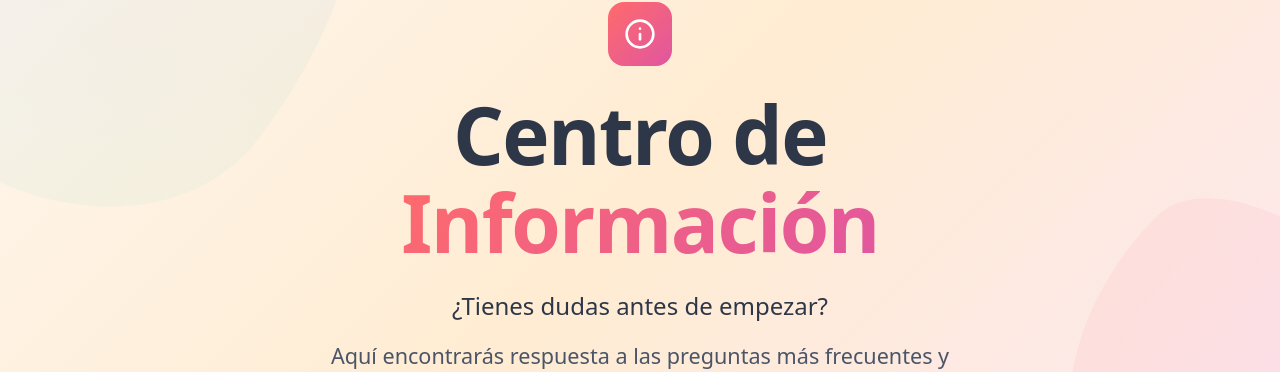
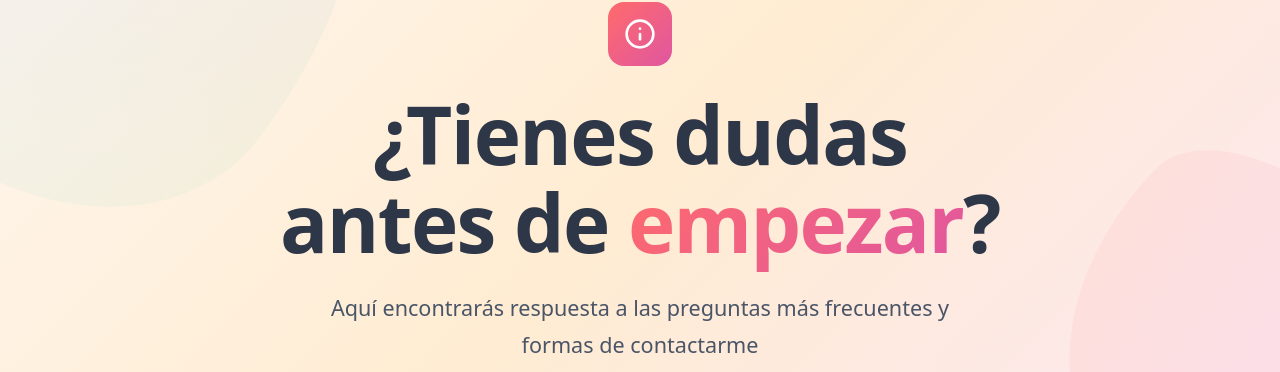
Before and after one commit to GaboscaNullcode/dani-landingpage, a Next.js app: page /info in a window 1280 px wide. Shown: the part 142-514 px from the top of the page. Built offline with nearby package versions, Linux system fonts and the light colour scheme; no server answers.

Commit message:
fix: update info page hero title and remove redundant subtitle
Co-Authored-By: Claude Opus 4.6 <noreply@anthropic.com>

```diff
--- a/src/components/info/InfoHero.tsx
+++ b/src/components/info/InfoHero.tsx
@@ -53,18 +53,9 @@ export default function InfoHero() {
             transition={{ duration: 0.7, delay: 0.1 }}
             className="text-hero-title mb-6 font-[var(--font-headline)] font-bold text-gray-dark"
           >
-            Centro de <span className="gradient-text">Información</span>
+            ¿Tienes dudas antes de{' '}
+            <span className="gradient-text">empezar</span>?
           </motion.h1>
-
-          {/* Subtitle */}
-          <motion.p
-            initial={{ opacity: 0, y: 30 }}
-            animate={{ opacity: 1, y: 0 }}
-            transition={{ duration: 0.7, delay: 0.2 }}
-            className="mb-4 text-xl font-medium text-gray-dark md:text-2xl"
-          >
-            ¿Tienes dudas antes de empezar?
-          </motion.p>
 
           {/* Description */}
           <motion.p
```
